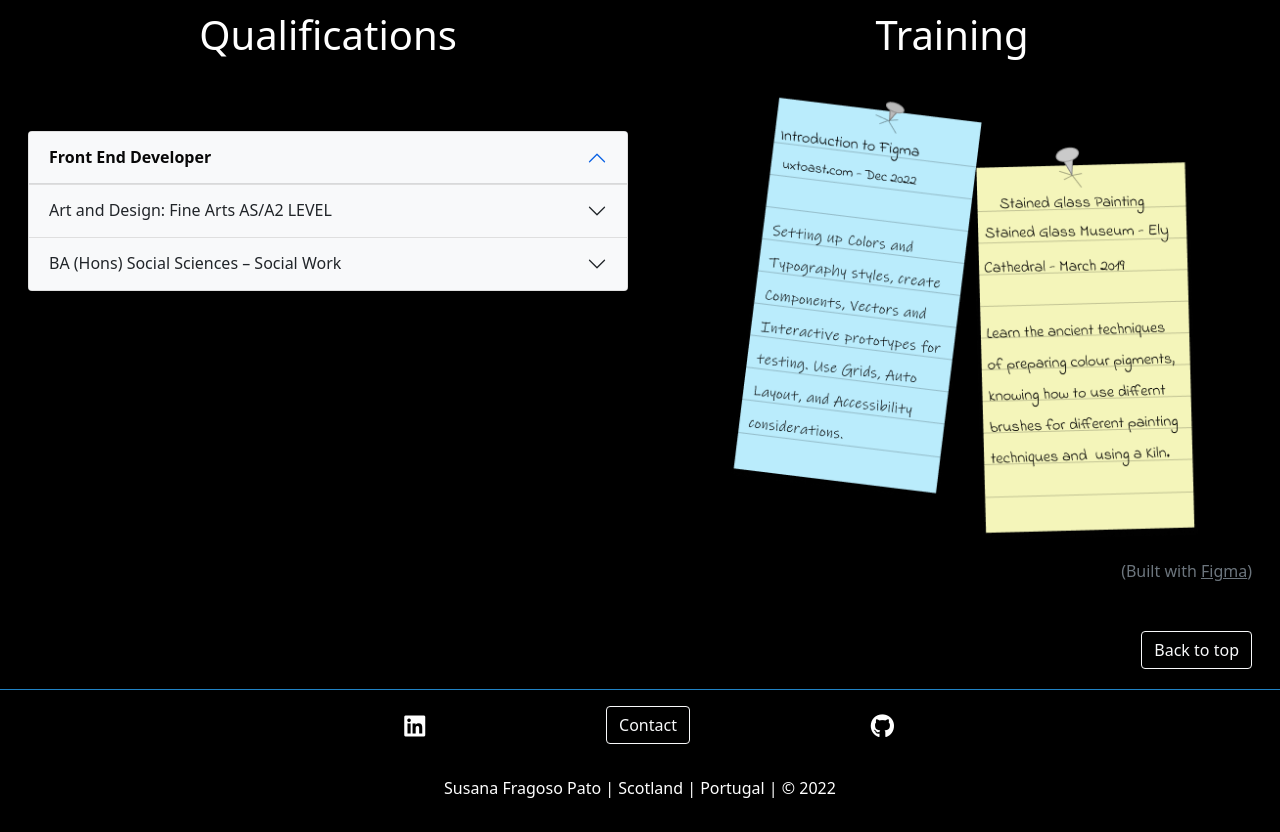
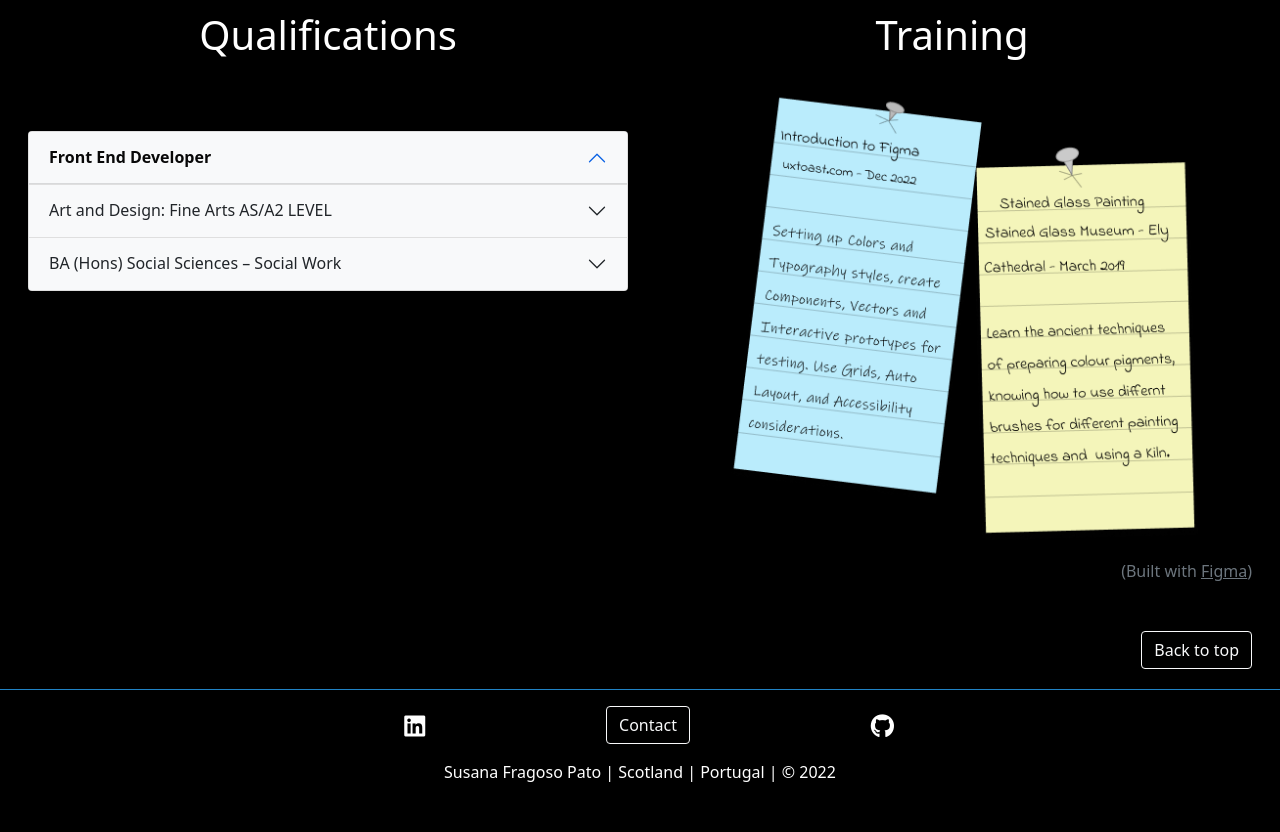
Before and after one commit to Susafp/f.e.d-portfolio, a website: page index.html in a window 1280 px wide. Shown: the part 1578-2410 px from the top of the page. After the commit the page ends 2378 px from the top, so only its background shows below. Drawn offline with nearby package versions, Linux system fonts and the light colour scheme.

Commit message:
fix mb footer

```diff
--- a/index.html
+++ b/index.html
@@ -412,7 +412,7 @@
             </section>
 
             <section class="copyright">
-                <div class="row">
+                <div class="row p-0">
                     <div class="col">
                         <p class="text-small fw-light">Susana Fragoso Pato | Scotland | Portugal | &copy; 2022</p>
                     </div>
```
